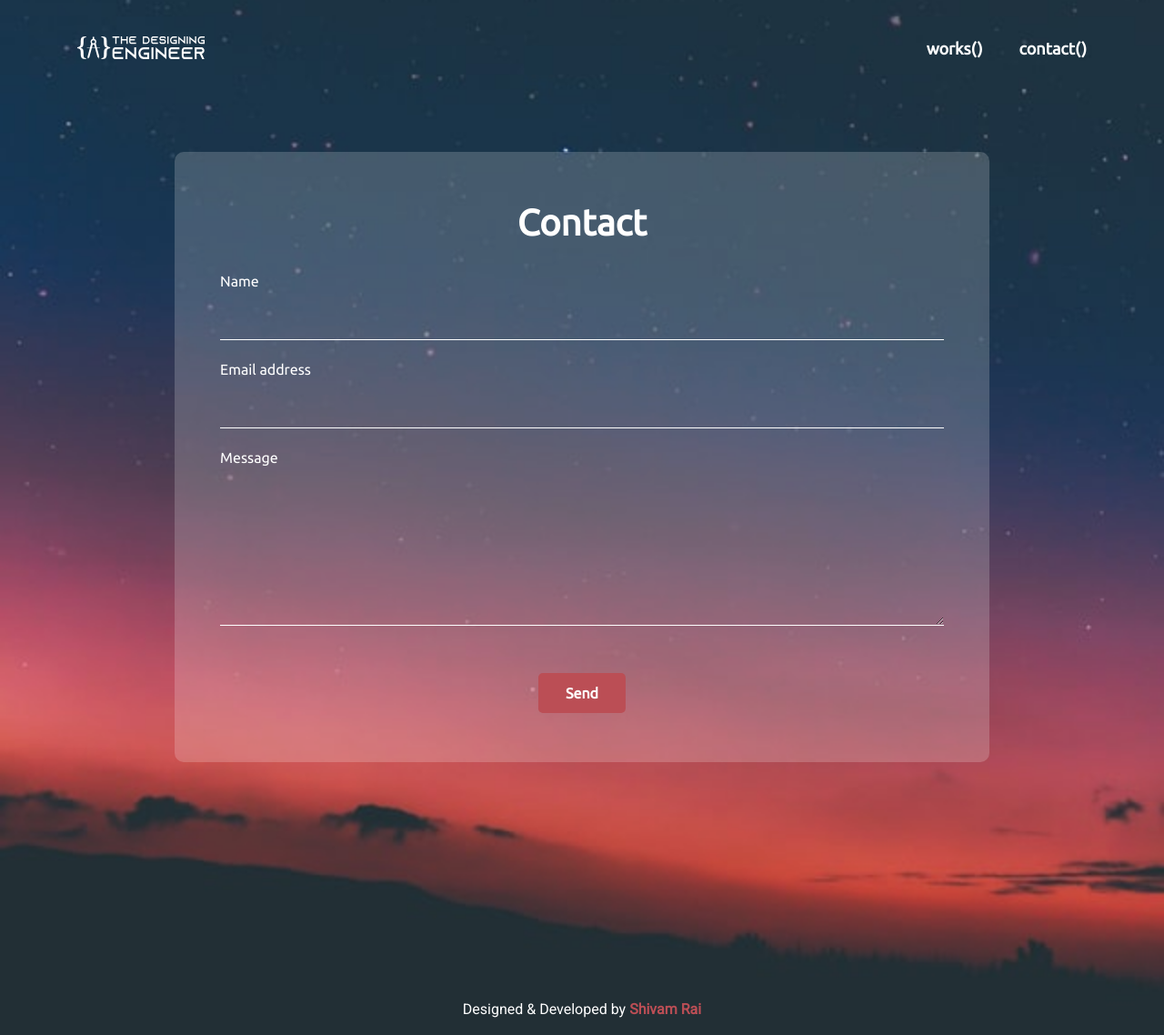
After one commit to irony-man/mine, a PHP site: page /contact.html in a window 1280 px wide. The commit adds this page. Shown: the whole page at 91% size. Run offline with PHP 8.4, Linux system fonts and the light colour scheme; some libraries are stand-ins or nearby versions.

Commit message:
Add files via upload

```diff
--- /dev/null
+++ b/contact.html
@@ -0,0 +1,66 @@
+<!doctype html>
+<html lang="en">
+
+<head>
+  <meta charset="utf-8">
+  <meta name="viewport" content="width=device-width, initial-scale=1, shrink-to-fit=no">
+  <link rel="preconnect" href="https://fonts.gstatic.com">
+  <link href="https://fonts.googleapis.com/css2?family=Ubuntu" rel="stylesheet">
+  <link href="https://fonts.googleapis.com/css2?family=Poppins" rel="stylesheet">
+  <link href="https://fonts.googleapis.com/css2?family=Roboto" rel="stylesheet">
+  <link rel="stylesheet" href="https://maxcdn.bootstrapcdn.com/bootstrap/4.0.0/css/bootstrap.min.css"
+    integrity="sha384-Gn5384xqQ1aoWXA+058RXPxPg6fy4IWvTNh0E263XmFcJlSAwiGgFAW/dAiS6JXm" crossorigin="anonymous">
+  <link rel="stylesheet" href="https://cdnjs.cloudflare.com/ajax/libs/font-awesome/5.15.3/css/all.min.css">
+  <script src="https://code.jquery.com/jquery-3.2.1.slim.min.js"
+    integrity="sha384-KJ3o2DKtIkvYIK3UENzmM7KCkRr/rE9/Qpg6aAZGJwFDMVNA/GpGFF93hXpG5KkN" crossorigin="anonymous">
+  </script>
+  <script src="https://cdnjs.cloudflare.com/ajax/libs/popper.js/1.12.9/umd/popper.min.js"
+    integrity="sha384-ApNbgh9B+Y1QKtv3Rn7W3mgPxhU9K/ScQsAP7hUibX39j7fakFPskvXusvfa0b4Q" crossorigin="anonymous">
+  </script>
+  <script src="https://maxcdn.bootstrapcdn.com/bootstrap/4.0.0/js/bootstrap.min.js"
+    integrity="sha384-JZR6Spejh4U02d8jOt6vLEHfe/JQGiRRSQQxSfFWpi1MquVdAyjUar5+76PVCmYl" crossorigin="anonymous">
+  </script>
+   <script src="https://ajax.googleapis.com/ajax/libs/jquery/3.5.1/jquery.min.js"></script>
+  <link rel="stylesheet" href="style.css">
+  <title>The Designing Engineer | Home</title>
+  <link rel="icon" href="./img/logo-icon.png" type="image/x-icon">
+</head>
+
+<body>
+  <div id="contact">
+    <div class="header container">
+      <a class="logo" href="index.html"><img src="./img/logo-white.svg" style="height: 25px;"
+          alt=""></a>
+      <a class="links" href="coming.html" alt="">works()</a>
+      <a class="links" href="" alt="">contact()</a>
+    </div>
+    <div class="cencon">
+      <h1>Contact</h1>
+      <div class="conform">
+          <label for="user">Name</label>
+          <input type="text" class="formin" id="user">
+          <label for="email">Email address</label>
+          <input type="email" class="formin" id="email">
+          <label for="comment">Message</label>
+          <textarea class="formin" rows="6" id="comment"></textarea>
+          <input type="button" class="consub" onclick="getvalue();" id="submit" value="Send">
+      </div>
+    </div>
+    <div class="conbot">
+    <p class="conpa">Designed & Developed by <strong style="color: #bb4e55;">Shivam Rai</strong></p>
+    </div>
+  </div>
+  <script type="text/javascript">
+    function getvalue()
+    {
+      var user= document.getElementById("user").value;
+      var email= document.getElementById("email").value;
+      var message= document.getElementById("comment").value;
+      var result="Name: "+user+"\nEmail: "+email+"\nMessage: "+message;
+      alert( result);
+    }
+  </script>
+
+
+</body>
+</html>
--- a/index.html
+++ b/index.html
@@ -25,9 +25,9 @@
 <body>
  <div id="home">
   <div class="header container">
-   <a class="logo" href="" target="_blank"><img src="./img/logo-white.svg" style="height: 25px;" alt=""></a>
-   <a class="links" href="coming.html" alt="">works</a>
-   <a class="links" href="index.php" alt="">contact</a>
+   <a class="logo" href=""><img src="./img/logo-white.svg" style="height: 25px;" alt=""></a>
+   <a class="links" href="coming.html" alt="">works()</a>
+   <a class="links" href="contact.html" alt="">contact()</a>
   </div>
   <div class="one-line">
    <p class="full-line"><span class="stars links">Stars!!</span> That's it. <br><span class="subtitle">|| तमसो मा
--- a/style.css
+++ b/style.css
@@ -198,7 +198,7 @@ body{
 }
 .bottombg{
  background-image: linear-gradient(#BB4E55, #bb4e5500);
- height: 50vh;
+ height: 400px;
  z-index: -1;
  text-align: center;
 }
@@ -213,15 +213,85 @@ body{
 
 
 #contact{
-  background-image: url(./img/bghome.jpg);
+  background-image: url(./img/bghomebottom.jpg);
   background-size: cover;
   background-repeat: no-repeat;
-  background-position:top;
+  background-position:bottom;
   z-index: -1;
 }
 
+.cencon{
+  background-color: #ffffff30;
+  margin: 100px 15vw 0;
+  border-radius: 10px;
+  font-family: "ubuntu";
+  position: relative;
+  display: flex;
+  flex-direction: row;
+}
+.cencon h1{
+  position: absolute;
+  top: 8%;
+  left: 50%;
+  color: white;
+  font-weight: 700;
+  transform: translate(-50%, 0);
+}
+.consub{
+  background-color: #BB4E55;
+  border-style: none;
+  padding: 10px 30px;
+  border-radius: 5px;
+  position: absolute;
+  bottom: 8%;
+  left: 50%;
+  color: white;
+  font-weight: 600;
+  transform: translate(-50%, 0);
+  transition: ease 0.3s;
+}
+.consub:hover{
+  background-color: #b82932;
+}
 
+.conform{
+  padding: 50px;
+  color: #fff;
+  width: 100%;
+  margin: 80px 0;
+}
 
+.formin{
+  background-color: transparent;
+  padding:10px;
+  color: white;
+  display: flex;
+  width: 100%;
+  border-radius: 0;
+  border: 0;
+  border-bottom: 1px solid white;
+  margin-bottom: 20px;
+}
+.formin:focus{
+  background-color: transparent;
+  outline: 0;
+  border-color: #fff;
+  border: 0;
+  border-bottom: 1px solid #BB4E55;
+}
+
+.conbot{
+  position: relative;
+  height: 300px;
+}
+.conpa{
+  position: absolute;
+  bottom: 0;
+  left: 50%;
+  text-align: center;
+  transform: translate(-50%, 0%);
+  color: white;
+}
 
 #coming{
  background-image: url(./img/coming.jpg);
@@ -255,6 +325,9 @@ body{
   background-image: linear-gradient(#05284b00, #05284b 100px, #05284b 50%, #20323E 80%);
  }
 
+.cencon{
+  margin: 100px 5vw 0;
+}
  .bottombg{
   background-image: linear-gradient(#20323e, #20323E00);
  }
```
